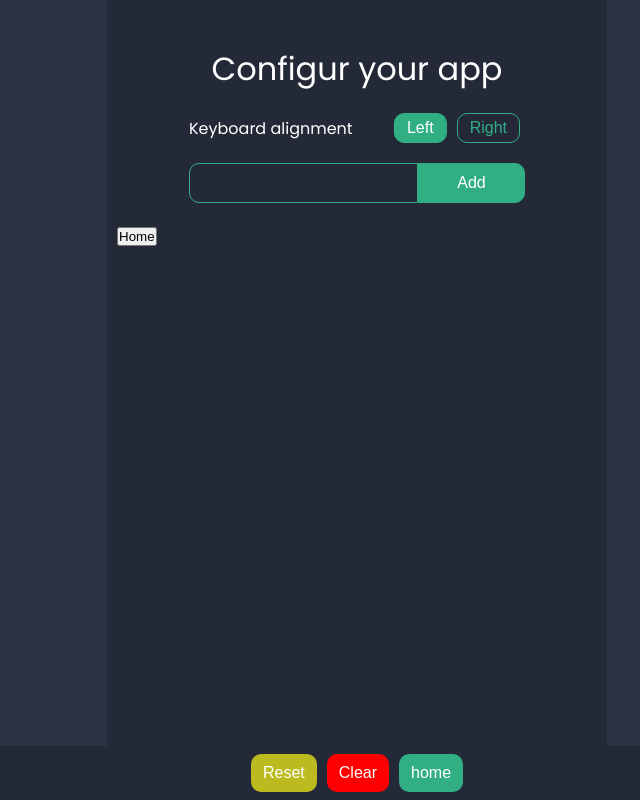
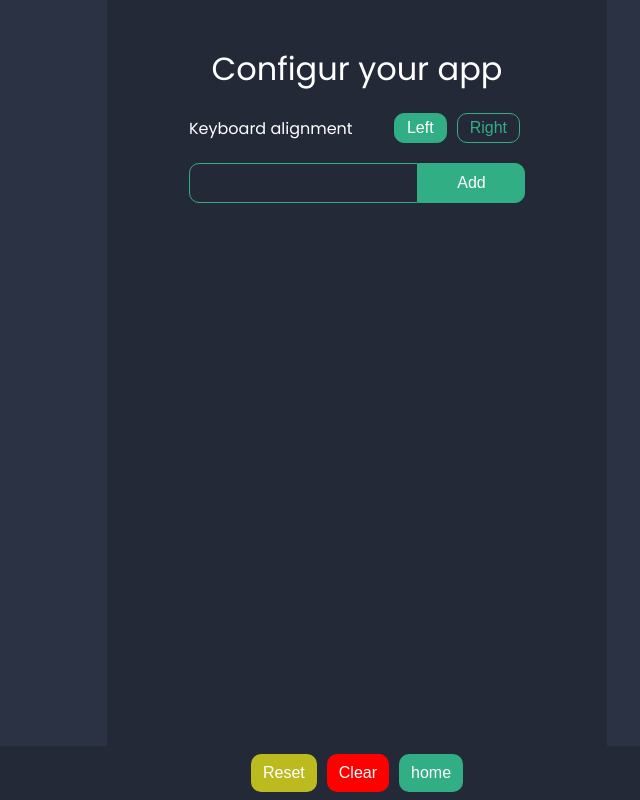
Before and after one commit to RanokRaihan/bazar-memo, a plain HTML site: page setting/index.html in a window 1280 px wide. Shown: the whole page, without its empty margins (283-923 px from the left). Drawn offline with Linux system fonts and the light colour scheme.

Commit message:
small fix

```diff
--- a/setting/index.html
+++ b/setting/index.html
@@ -38,7 +38,6 @@
         <button class="clear-list btn">Clear</button>
         <button class="home btn">home</button>
       </div>
-      <a href="../"><button>Home</button></a>
     </div>
 
     <!-- scripts -->
```
